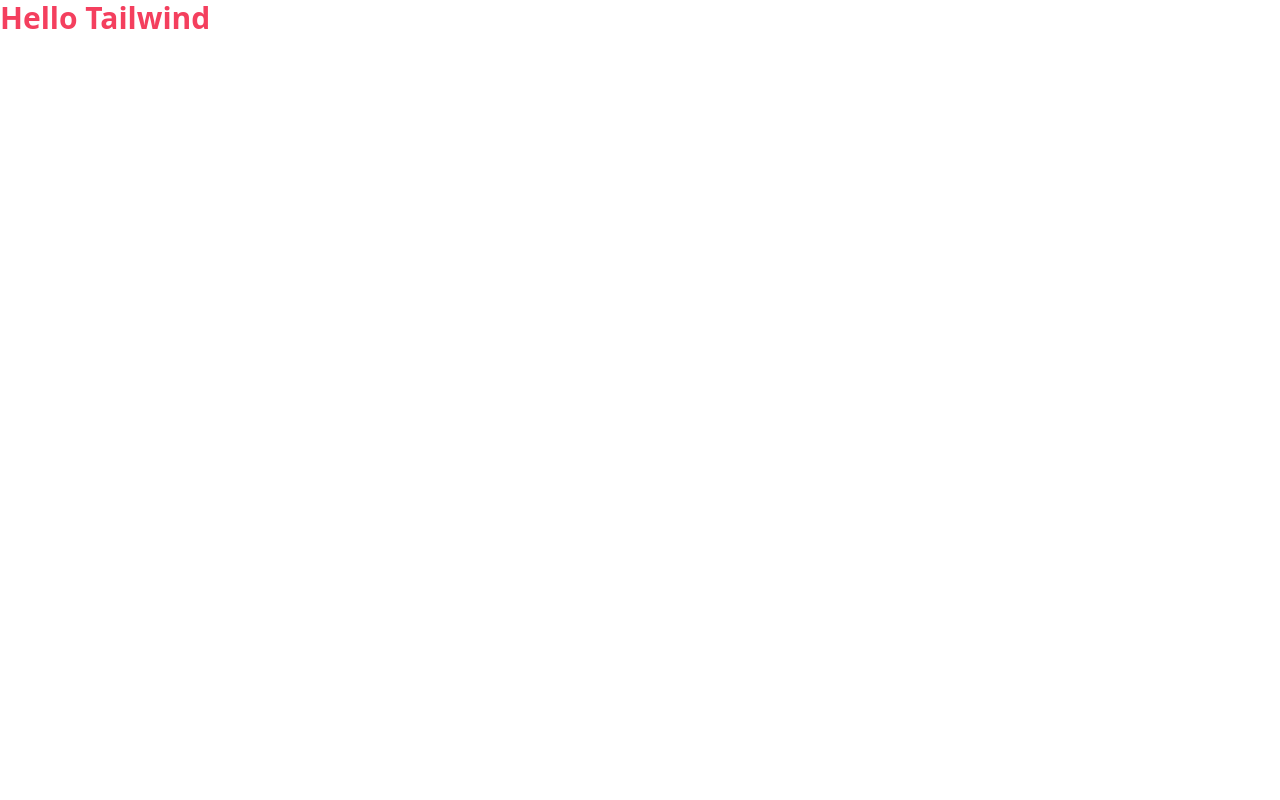
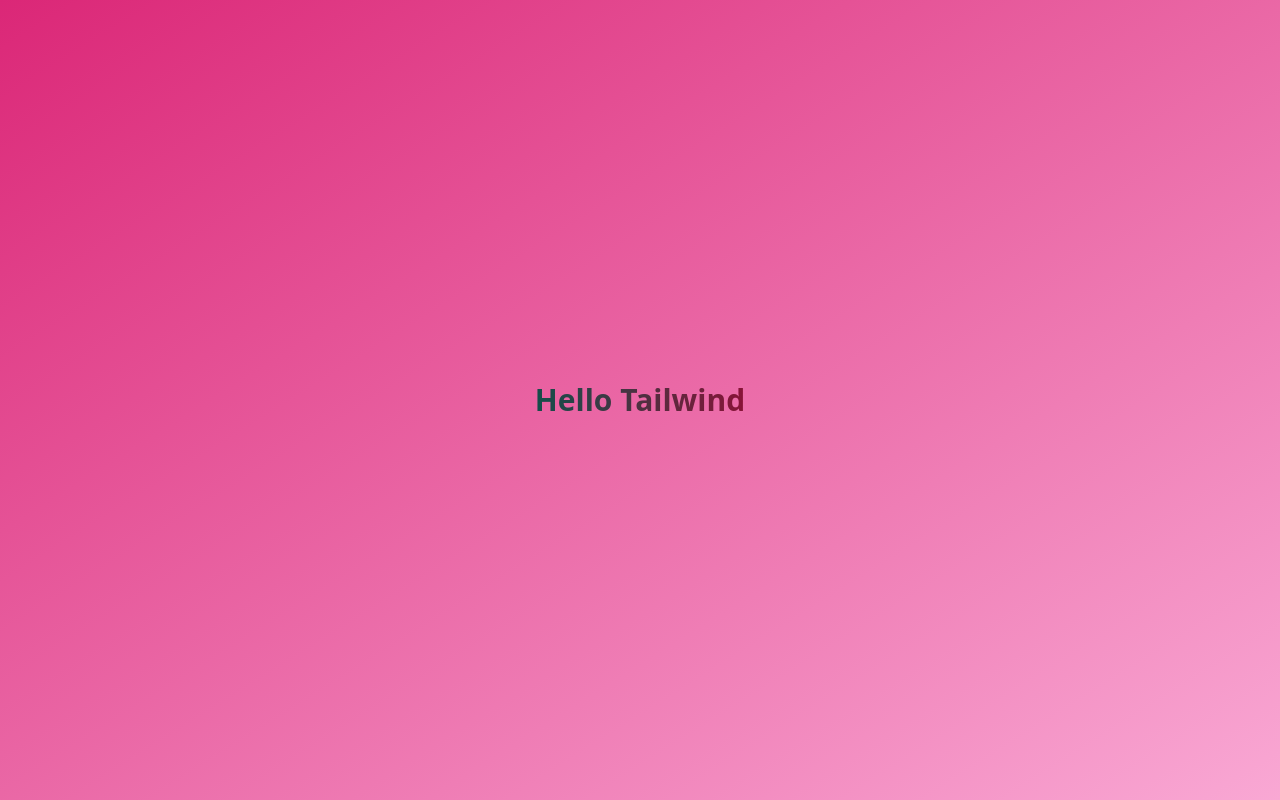
Before and after one commit to parvej-shah/website-template, a plain HTML site: page index.html in a window 1280 px wide. Drawn offline with nearby package versions, Linux system fonts and the light colour scheme.

Commit message:
font awesome cdn added

```diff
--- a/index.html
+++ b/index.html
@@ -4,6 +4,7 @@
     <meta charset="UTF-8">
     <meta name="viewport" content="width=device-width, initial-scale=1.0">
     <title>Interio-A3</title>
+    <link rel="stylesheet" href="https://cdnjs.cloudflare.com/ajax/libs/font-awesome/6.6.0/css/all.min.css" integrity="sha512-Kc323vGBEqzTmouAECnVceyQqyqdsSiqLQISBL29aUW4U/M7pSPA/gEUZQqv1cwx4OnYxTxve5UMg5GT6L4JJg==" crossorigin="anonymous" referrerpolicy="no-referrer" />
     <link href="https://cdn.jsdelivr.net/npm/daisyui@4.12.10/dist/full.min.css" rel="stylesheet" type="text/css" />
     <script src="https://cdn.tailwindcss.com"></script>
     <script>
@@ -19,6 +20,8 @@
       </script>
 </head>
 <body>
-    <h2 class="text-3xl text-rose-500 font-black">Hello Tailwind</h2>
+  <div class="h-dvh bg-gradient-to-br from-pink-600 to-pink-300 flex justify-center items-center">
+    <h2 class="text-3xl font-black bg-clip-text bg-gradient-to-l from-rose-900 to-teal-900 text-transparent">Hello Tailwind</h2>
+  </div>
 </body>
 </html>
```
